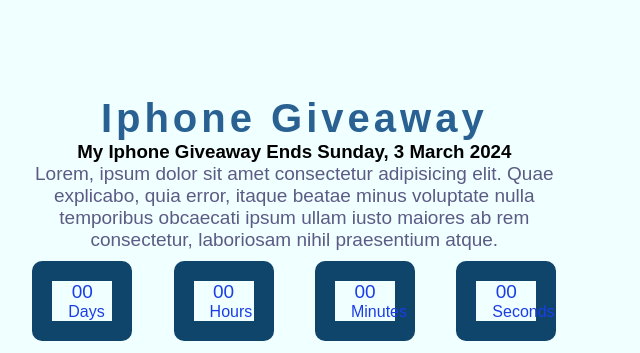
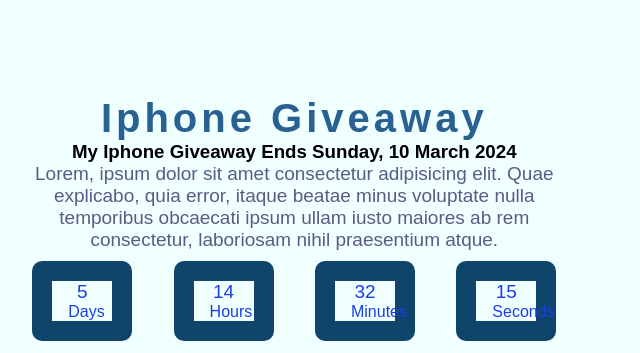
Before and after one commit to abi-sola/countdownMain, a plain HTML site: page index.html in a window 1280 px wide. Shown: the top 353 px of the page, 607-1247 px from the left. Drawn offline with Linux system fonts and the light colour scheme.

Commit message:
Modified files

```diff
--- a/index.html
+++ b/index.html
@@ -13,7 +13,7 @@
         </div>
         <div class="content">
             <h1>Iphone Giveaway</h1>
-            <h3>My Iphone Giveaway Ends Sunday, 3 March 2024</h3>
+            <h3>My Iphone Giveaway Ends Sunday, 10 March 2024</h3>
             <p style="color: rgb(91, 91, 133);">Lorem, ipsum dolor sit amet consectetur adipisicing elit. Quae explicabo, quia error, itaque beatae minus voluptate nulla temporibus obcaecati ipsum ullam iusto maiores ab rem consectetur, laboriosam nihil praesentium atque.</p>
             <div class="launch-time">
                 <div>
@@ -41,7 +41,7 @@
     </div>
 
         <script>
-            var countDownDate = new Date("march 3, 2024 00:00:00").getTime();
+            var countDownDate = new Date("march 10, 2024 00:00:00").getTime();
             var x = setInterval(function(){
                 var now = new Date().getTime();
                 var distance = countDownDate - now;
```
